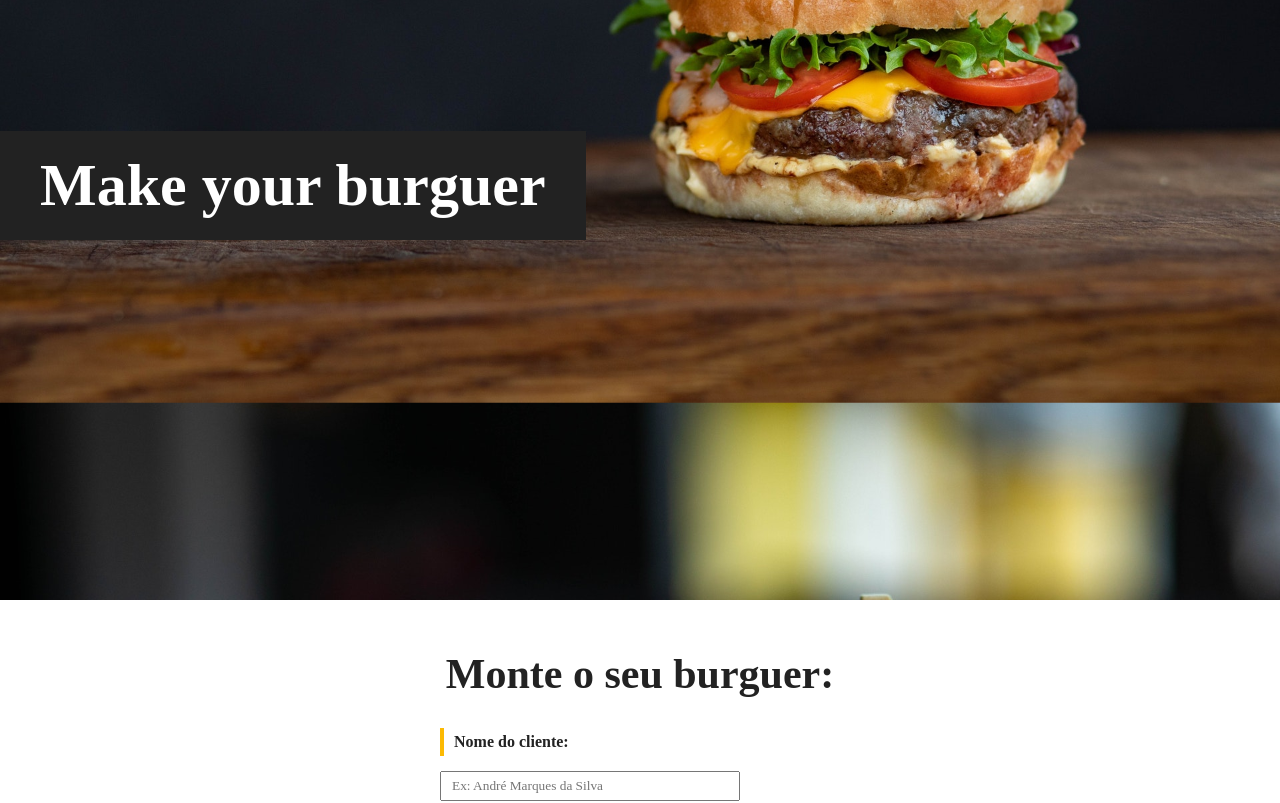
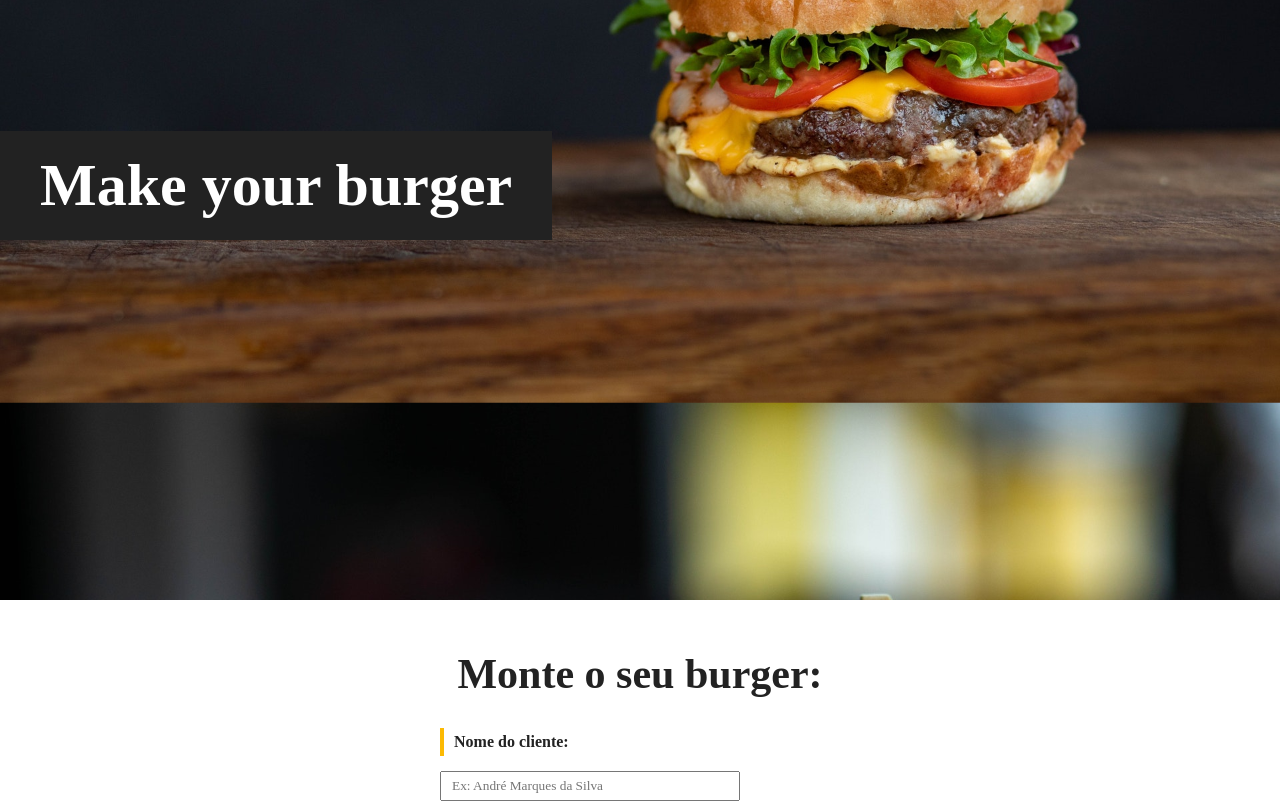
Before and after one commit to Naneshoru/Vue-monte-seu-burger, a Vue app: page / in a window 1280 px wide. Shown: the part 280-1083 px from the top of the page. Built offline with nearby package versions, Linux system fonts and the light colour scheme; data requests are answered from the project's data file.

Commit message:
Adicionada função createBurger e Correção ortográfica: burguer é burger

```diff
--- a/src/App.vue
+++ b/src/App.vue
@@ -19,7 +19,7 @@
     data() {
       return {
         logoSrc: './img/logo.png',
-        appName: 'Make your Burguer'
+        appName: 'Make your Burger'
       }
     }
   }
--- a/src/components/BurguerForm.vue
+++ b/src/components/BurgerForm.vue
@@ -39,7 +39,7 @@
 
 <script>
 export default {
-  name: 'BurguerForm',
+  name: 'BurgerForm',
   data() {
     return {
       paes: [],
@@ -49,7 +49,6 @@ export default {
       pao: '',
       carne: '',
       opcionais: [],
-      status: "Solicitado",
       msg: ''
     }
   },
@@ -68,6 +67,28 @@ export default {
       this.carne = this.carnes[0].tipo; // 1º Carne selecionada default
 
       return data;
+    },
+    async createBurger() {
+      const data = {
+        nome: this.nome,
+        pao: this.pao,
+        carne: this.carne,
+        opcionais: this.opcionais,
+        status: 'Solicitado',
+        msg: this.msg
+      }
+
+      const dataJson = JSON.stringify(data);
+      console.log(data)
+
+      const req = await fetch('http://localhost:3000/burgers', {
+        method: 'POST',
+        headers: { 'Content-Type': 'application/json'},
+        body: dataJson
+      });
+
+      const res = await req.json();
+      console.log(res)
     }
   },
   mounted() {
--- a/src/components/MainBanner.vue
+++ b/src/components/MainBanner.vue
@@ -1,6 +1,6 @@
 <template>
   <div id="main-banner">
-    <h1>Make your burguer</h1>
+    <h1>Make your burger</h1>
   </div>
 </template>
 
--- a/src/views/HomePage.vue
+++ b/src/views/HomePage.vue
@@ -1,21 +1,21 @@
 <template>
   <MainBanner />
   <div class="main-container">
-    <h1>Monte o seu burguer: </h1>
-    <BurguerForm />
+    <h1>Monte o seu burger: </h1>
+    <BurgerForm />
   </div>
 
 </template>
 
 <script>
-import BurguerForm from '@/components/BurguerForm.vue'
+import BurgerForm from '@/components/BurgerForm.vue'
 import MainBanner from '../components/MainBanner.vue'
 
 export default {
   name: 'HomePage',
   components: {
     MainBanner,
-    BurguerForm
+    BurgerForm
   }
 }
 </script>
```
